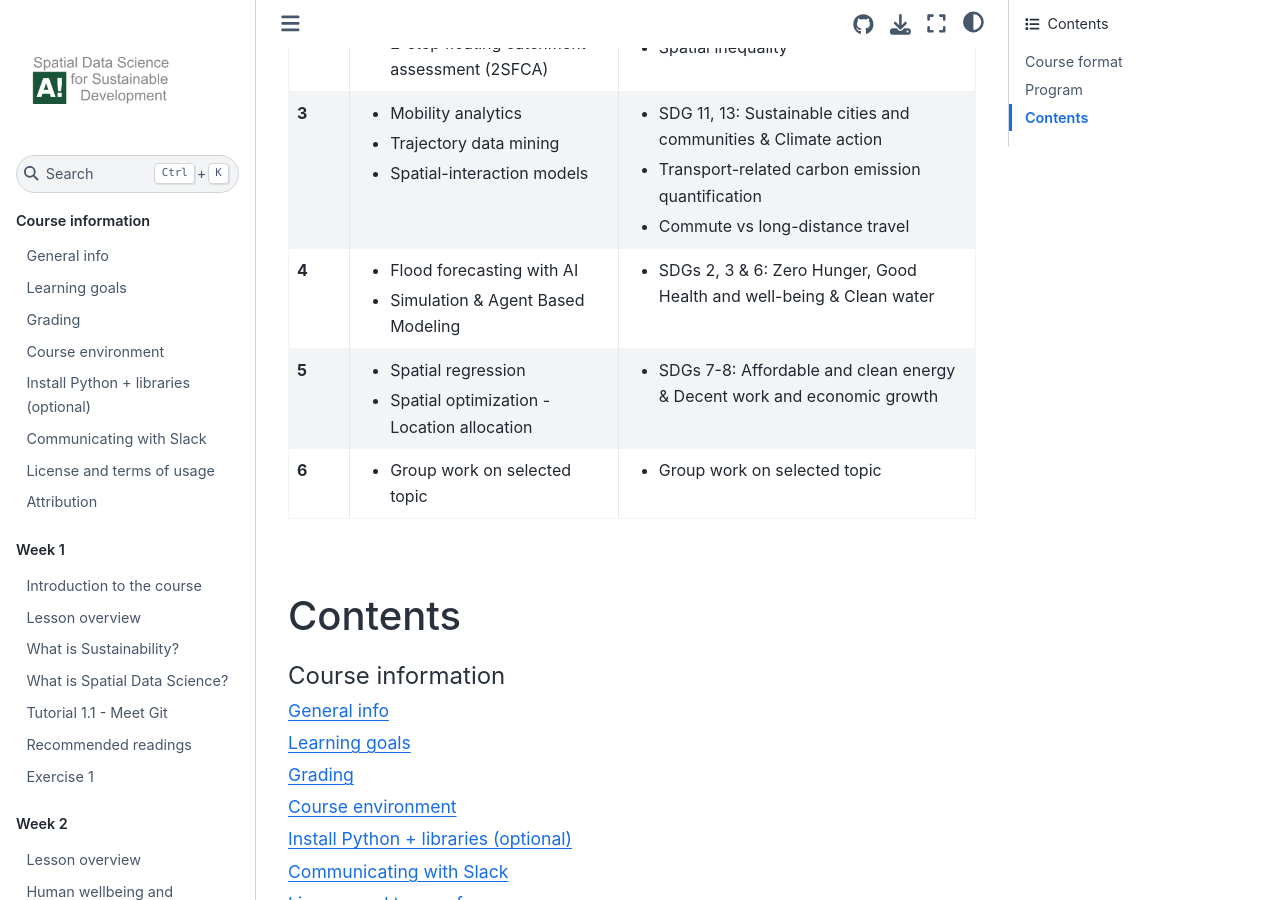
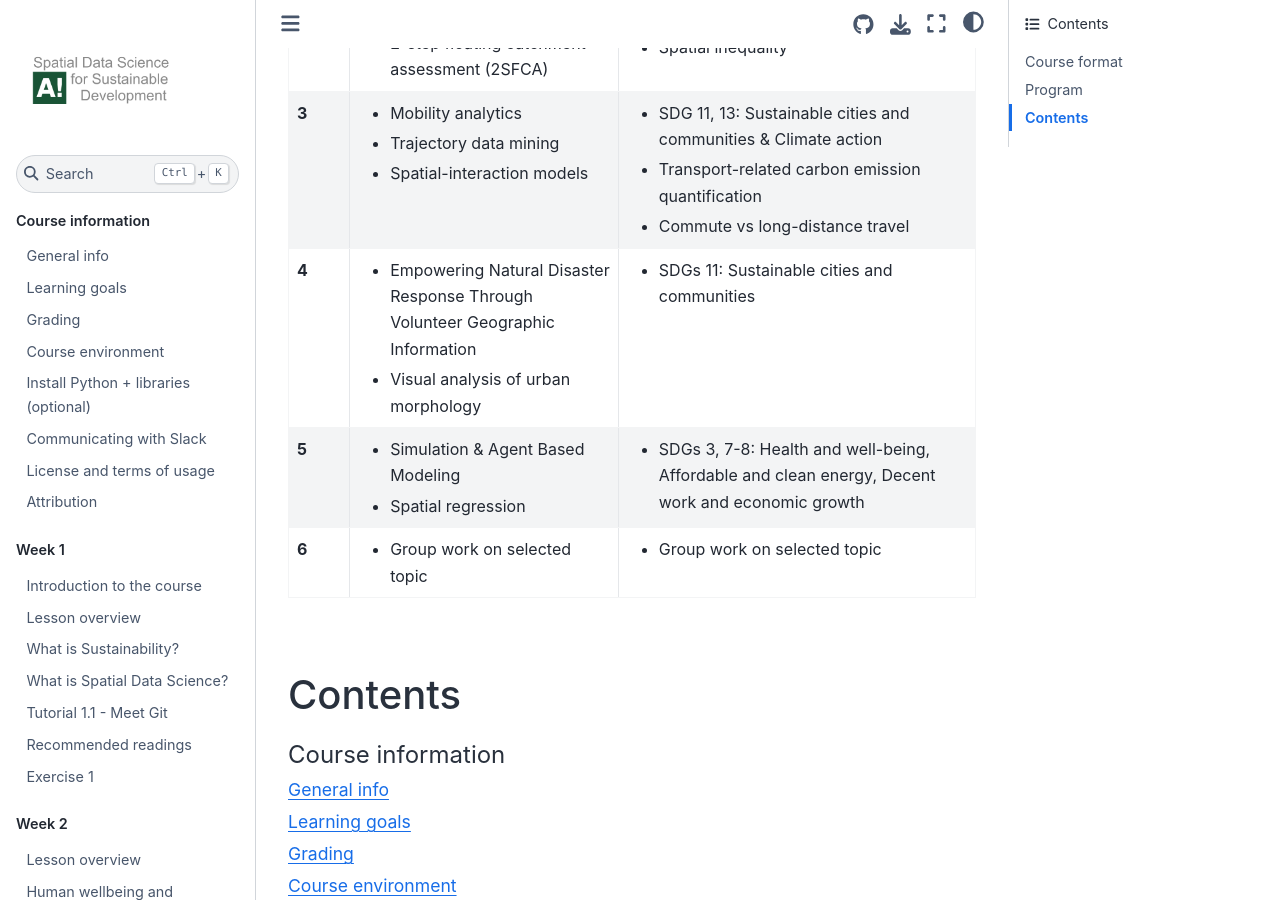
Before and after one commit to AaltoGIS/Sustainability-GIS, a Sphinx documentation site: the page built from source/index.rst, in a window 1280 px wide and 900 px high, scrolled down 3209 px. Built offline with Sphinx 7.4.7 and the Sphinx Book theme 1.1.4, drawn with Linux system fonts in a browser that asks for light colours; pages that are not in the unit, such as notebooks, are missing from menus.

Commit message:
Update programme

```diff
--- a/source/index.rst
+++ b/source/index.rst
@@ -114,13 +114,13 @@ Topics per week are listed below. Please note that this web page is updated each
         - Transport-related carbon emission quantification
         - Commute vs long-distance travel
     * - 4
-      - - Flood forecasting with AI
-        - Simulation & Agent Based Modeling
-      - - SDGs 2, 3 & 6: Zero Hunger, Good Health and well-being & Clean water
+      - - Empowering Natural Disaster Response Through Volunteer Geographic Information
+        - Visual analysis of urban morphology
+      - - SDGs 11: Sustainable cities and communities
     * - 5
-      - - Spatial regression
-        - Spatial optimization - Location allocation
-      - - SDGs 7-8: Affordable and clean energy & Decent work and economic growth
+      - - Simulation & Agent Based Modeling
+        - Spatial regression
+      - - SDGs 3, 7-8: Health and well-being, Affordable and clean energy, Decent work and economic growth
     * - 6
       - - Group work on selected topic
       - - Group work on selected topic
```
